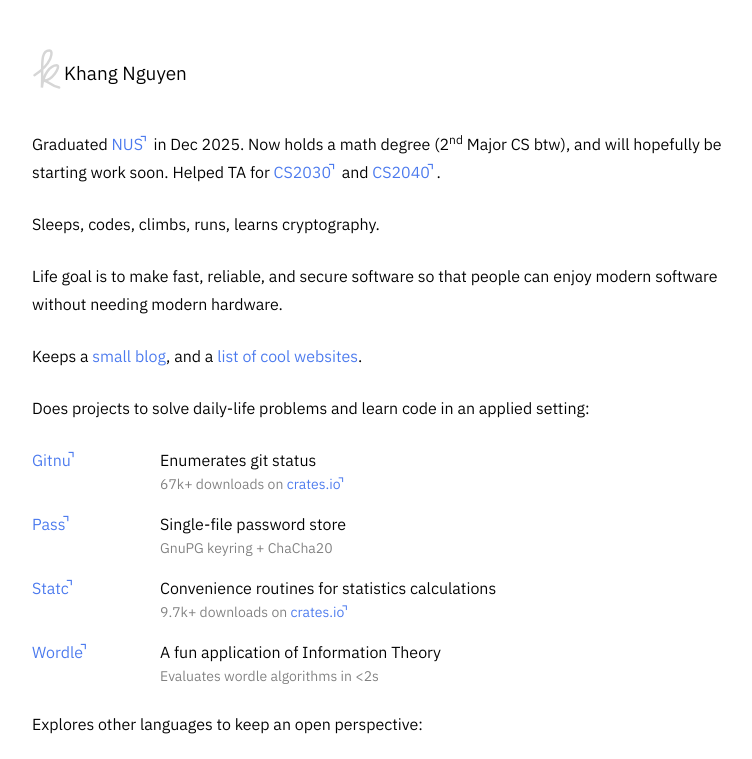
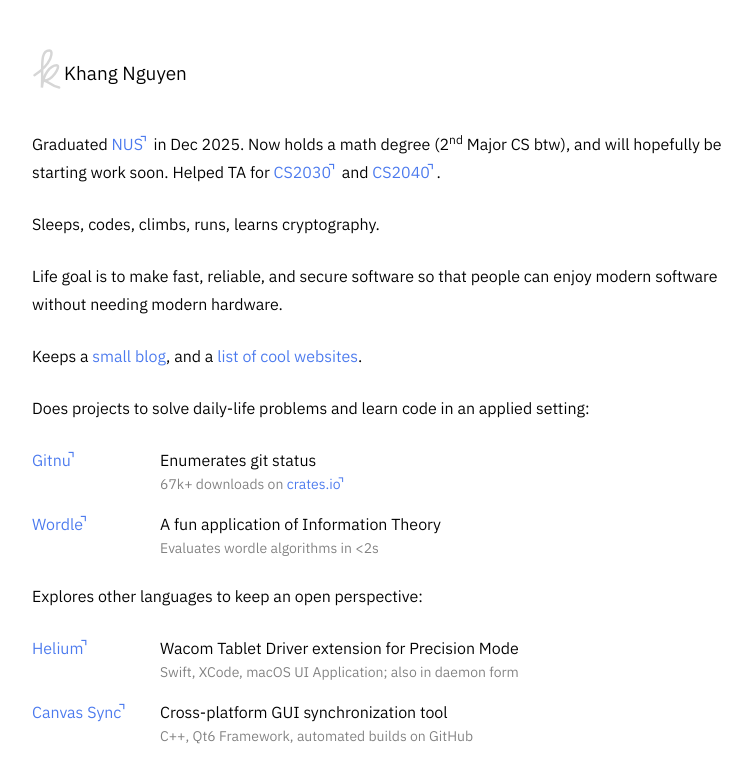
Before and after one commit to nguyenvukhang/site, an Astro site: page / in a window 1280 px wide. Shown: the top 759 px of the page, without its empty margins (240-992 px from the left). Built offline with nearby package versions, Linux system fonts and the light colour scheme; Astro itself is replaced by a stand-in of ours.

Commit message:
Remove archived projects

```diff
--- a/src/pages/index.astro
+++ b/src/pages/index.astro
@@ -50,22 +50,6 @@
         <div slot="description">
           {c.GITNU_DOWNLOADS} downloads on <a
             href="https://crates.io/crates/gitnu">crates.io</a
-          >
-        </div>
-      </Project>
-
-      <Project name="Pass" href="https://github.com/nguyenvukhang/pass/">
-        <div slot="summary">Single-file password store</div>
-        <div slot="description">GnuPG keyring + ChaCha20</div>
-      </Project>
-
-      <Project name="Statc" href="https://github.com/nguyenvukhang/statc/">
-        <div slot="summary">
-          Convenience routines for statistics calculations
-        </div>
-        <div slot="description">
-          {c.STATC_DOWNLOADS} downloads on <a
-            href="https://crates.io/crates/statc">crates.io</a
           >
         </div>
       </Project>
```
